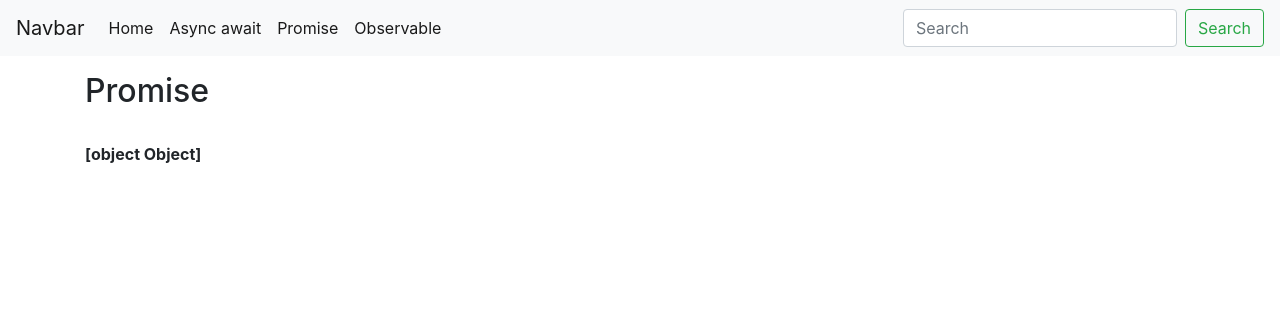
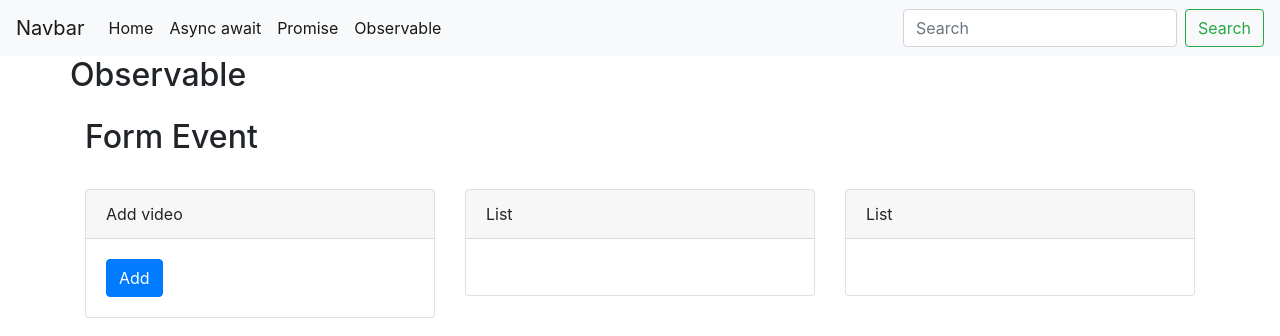
Before and after one commit to habib01cse/rxjsstd, an Angular app: page /observable/fromEvent in a window 1280 px wide. Before the commit this address led to /promise. Shown: the top 336 px of the page. Built offline with nearby package versions, Linux system fonts and the light colour scheme.

Commit message:
Explor rxjs of fromEvent and angular ViewChild details

```diff
--- a/src/app/app.component.html
+++ b/src/app/app.component.html
@@ -1,8 +1,4 @@
 <app-header></app-header>
 <div class="container">
-  <div class="row">
-    <div class="col-sm-12">
-      <router-outlet></router-outlet>
-    </div>
-  </div>
+  <router-outlet></router-outlet>
 </div>
--- a/src/app/app.module.ts
+++ b/src/app/app.module.ts
@@ -10,6 +10,8 @@ import { PromiseComponent } from './promise/promise.component';
 import { HomeComponent } from './home/home.component';
 import { AsyncAwaitComponent } from './async-await/async-await.component';
 import { ObservableComponent } from './observable/observable.component';
+import { ListComponent } from './observable/list/list.component';
+import { FromEventComponent } from './observable/from-event/from-event.component';
 
 @NgModule({
   declarations: [
@@ -18,6 +20,8 @@ import { ObservableComponent } from './observable/observable.component';
     , HomeComponent
     , AsyncAwaitComponent
     , ObservableComponent
+    , ListComponent
+    , FromEventComponent
   ],
   imports: [
     BrowserModule
--- /dev/null
+++ b/src/app/observable/from-event/from-event.component.html
@@ -0,0 +1,42 @@
+<div class="my-3">
+    <h2>Form Event</h2>
+    <br>
+
+    <div class="row">
+        <div class="col-sm-4">
+            <div class="card">
+                <div class="card-header">
+                    Add video
+                </div>
+                <div class="card-body">
+                    <button #addBtn class="btn btn-primary">
+                        Add
+                    </button>
+                </div>
+            </div>
+        </div>
+
+        <div class="col-sm-4">
+            <div class="card">
+                <div class="card-header">
+                   List
+                </div>
+                <div class="card-body">
+                    <ul id="elContainer1"></ul>
+                </div>
+            </div>
+        </div>
+
+        <div class="col-sm-4">
+            <div class="card">
+                <div class="card-header">
+                   List
+                </div>
+                <div class="card-body">
+                    <ul id="elContainer2"></ul>
+                </div>
+            </div>
+        </div>
+
+    </div>
+</div>
--- /dev/null
+++ b/src/app/observable/from-event/from-event.component.ts
@@ -0,0 +1,34 @@
+import { AfterViewInit, Component, ElementRef, OnInit, ViewChild } from '@angular/core';
+import { fromEvent } from 'rxjs';
+import { UtilityService } from 'src/app/shared/utility.service';
+
+@Component({
+  selector: 'app-from-event',
+  templateUrl: './from-event.component.html',
+  styleUrls: ['./from-event.component.css']
+})
+export class FromEventComponent implements OnInit, AfterViewInit {
+
+  constructor(public utility: UtilityService) { }
+
+  @ViewChild('addBtn') addBtn:ElementRef;
+
+  ngOnInit(): void {
+
+  }
+
+  ngAfterViewInit(){
+    let count = 1;
+    fromEvent( this.addBtn.nativeElement, 'click').subscribe(res =>{
+      console.log('res', res);
+      let val = 'Video-' + count++;
+      this.utility.printEl(val, 'elContainer1');
+      this.utility.printEl(val, 'elContainer2');
+    })
+  }
+
+
+
+
+
+}
--- /dev/null
+++ b/src/app/observable/list/list.component.html
@@ -0,0 +1,9 @@
+<div class="row">
+    <div class="col-sm-12">
+        <ul class="list">
+            <li><a routerLink="fromEvent">From event</a></li>
+            <li><a href="fromEvent">From event</a></li>
+            <li><a href="fromEvent">From event</a></li>
+        </ul>
+    </div>
+</div>
--- /dev/null
+++ b/src/app/observable/list/list.component.ts
@@ -0,0 +1,15 @@
+import { Component, OnInit } from '@angular/core';
+
+@Component({
+  selector: 'app-list',
+  templateUrl: './list.component.html',
+  styleUrls: ['./list.component.css']
+})
+export class ListComponent implements OnInit {
+
+  constructor() { }
+
+  ngOnInit(): void {
+  }
+
+}
--- a/src/app/observable/observable.component.html
+++ b/src/app/observable/observable.component.html
@@ -1 +1,8 @@
-<p>observable works!</p>
+<div class="row">
+    <div class="col-sl-12">
+        <h2>Observable</h2>
+    </div>
+</div>
+
+
+<router-outlet></router-outlet>
--- /dev/null
+++ b/src/app/shared/utility.service.ts
@@ -0,0 +1,16 @@
+import { Injectable } from '@angular/core';
+
+@Injectable({
+  providedIn: 'root'
+})
+export class UtilityService {
+
+  constructor() { }
+
+  printEl(_val, _selector){
+    let el = document.createElement('li');
+    el.innerText = _val;
+    document.getElementById( _selector ).appendChild(el);
+  }
+
+}
--- a/src/styles.css
+++ b/src/styles.css
@@ -1 +1,23 @@
 /* You can add global styles to this file, and also import other style files */
+
+
+
+
+.list{
+    list-style: none;
+    padding: 0;
+    margin: 0;
+}
+
+.list li{
+    display: inline-block;
+    margin-right: 20px;
+}
+
+.list li a{
+    height: 120px;
+    padding: 47px 100px;
+    border: 1px solid #ddd;
+    border-radius: 8px;
+    display: block;
+}
```
Also changed, not shown: src/app/app-routing.module.ts (+7 -1 lines), src/app/observable/from-event/from-event.component.css (added), src/app/observable/list/list.component.css (added), 2 other files (tests, documents, lock files or other folders).
